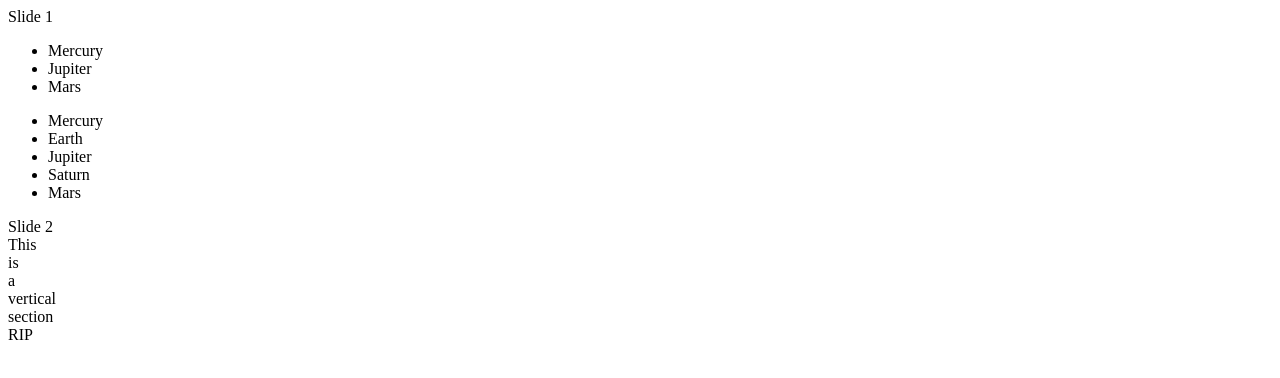
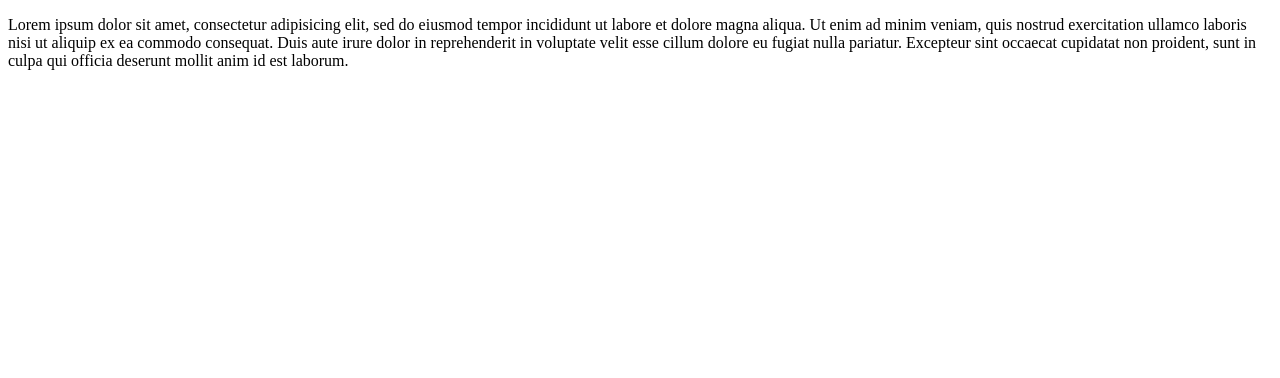
Before and after one commit to Cephra/reveal_homepage, a website built with webpack: page src/hbs/index.hbs in a window 1280 px wide. Built offline with nearby package versions, Linux system fonts and the light colour scheme; what reveal.js would draw is missing.

Commit message:
removed some obsolete code

```diff
--- a/src/hbs/index.hbs
+++ b/src/hbs/index.hbs
@@ -8,11 +8,7 @@
 <body>
   <div class="reveal">
     <div class="slides">
-      {{> slide1}}
-      {{> lists}}
-      {{> slide2}}
-      {{> slide3}}
-      {{> slide4}}
+      {{> slide}}
     </div>
   </div>
 </body>
--- a/src/hbs/lists.hbs
+++ /dev/null
@@ -1,16 +0,0 @@
-<section data-auto-animate>
-  <ul>
-    <li>Mercury</li>
-    <li>Jupiter</li>
-    <li>Mars</li>
-  </ul>
-</section>
-<section data-auto-animate>
-  <ul>
-    <li>Mercury</li>
-    <li>Earth</li>
-    <li>Jupiter</li>
-    <li>Saturn</li>
-    <li>Mars</li>
-  </ul>
-</section>
--- /dev/null
+++ b/src/hbs/slide.hbs
@@ -0,0 +1,3 @@
+<section>
+  <p>Lorem ipsum dolor sit amet, consectetur adipisicing elit, sed do eiusmod tempor incididunt ut labore et dolore magna aliqua. Ut enim ad minim veniam, quis nostrud exercitation ullamco laboris nisi ut aliquip ex ea commodo consequat. Duis aute irure dolor in reprehenderit in voluptate velit esse cillum dolore eu fugiat nulla pariatur. Excepteur sint occaecat cupidatat non proident, sunt in culpa qui officia deserunt mollit anim id est laborum.</p>
+</section>
--- a/src/hbs/slide1.hbs
+++ /dev/null
@@ -1 +0,0 @@
-<section>Slide 1</section>
--- a/src/hbs/slide2.hbs
+++ /dev/null
@@ -1 +0,0 @@
-<section>Slide 2</section>
--- a/src/hbs/slide3.hbs
+++ /dev/null
@@ -1,17 +0,0 @@
-<section>
-  <section>
-    This
-  </section>
-  <section>
-    is
-  </section>
-  <section>
-    a
-  </section>
-  <section>
-    vertical
-  </section>
-  <section>
-    section
-  </section>
-</section>
--- a/src/hbs/slide4.hbs
+++ /dev/null
@@ -1,3 +0,0 @@
-<section>
-  RIP
-</section>
--- a/src/index.js
+++ b/src/index.js
@@ -4,7 +4,8 @@ import('reveal.js/dist/theme/solarized.css');
 import Reveal from 'reveal.js';
 
 let deck = new Reveal({
-  autoSlide: 3000,
+  autoSlide: 1000,
+  autoSlideStoppable: false,
   progress: false,
   controlsBackArrows: 'visible',
   controls: false,
@@ -12,6 +13,5 @@ let deck = new Reveal({
   touch: false,
   pause: false,
   loop: true,
-  autoSlideStoppable: false,
 });
 deck.initialize();
```
